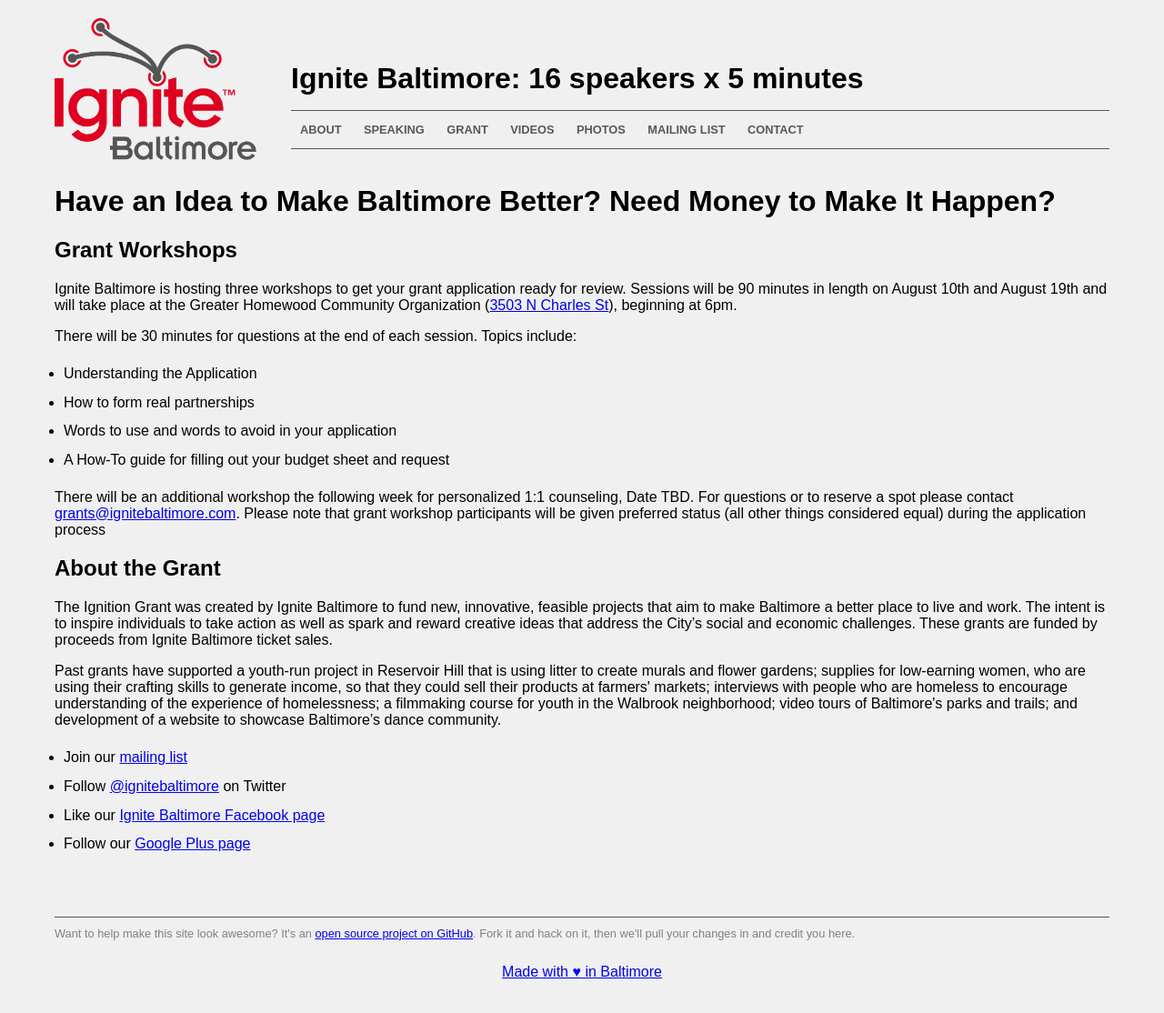
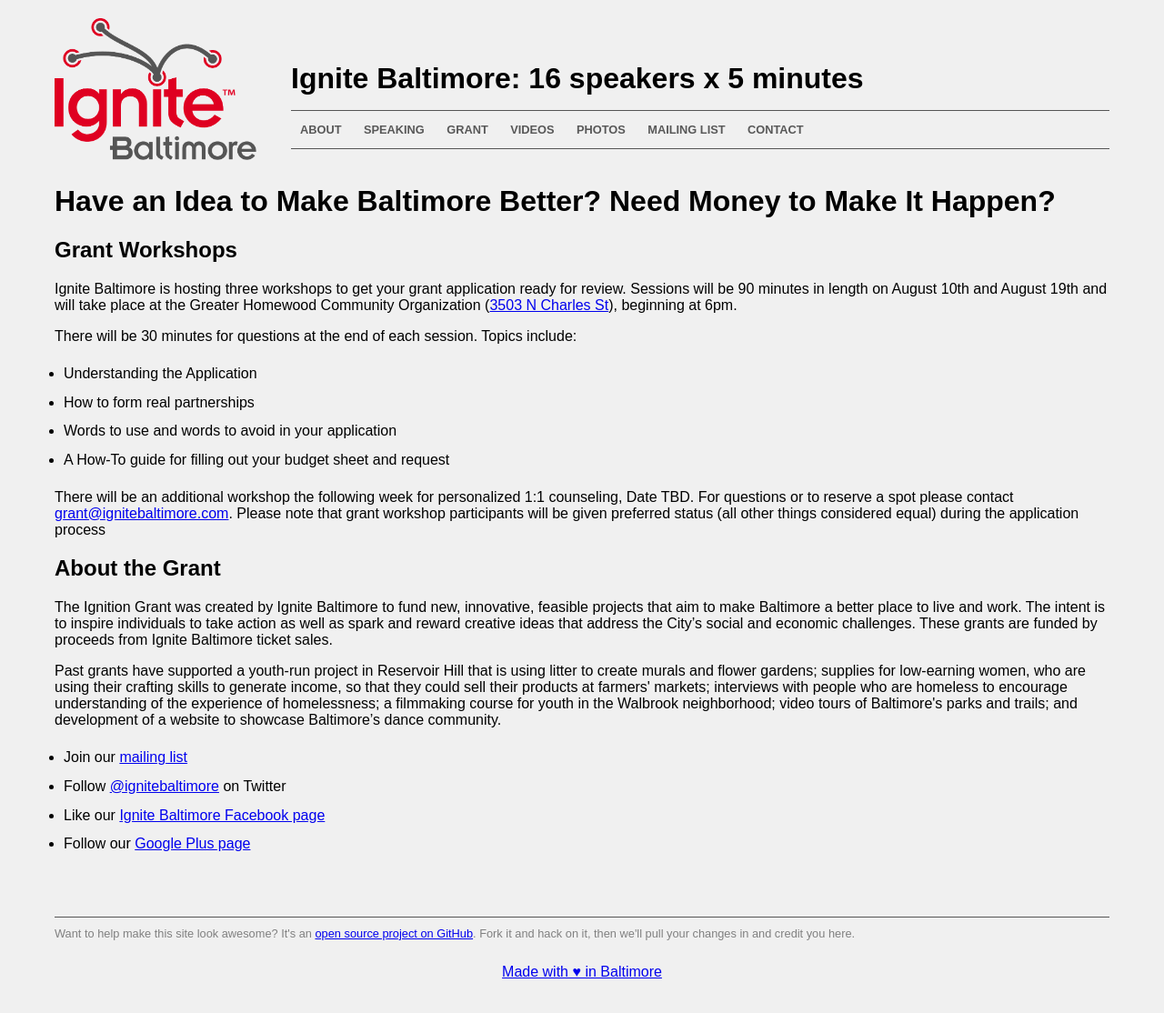
Before and after one commit to ignitebaltimore/ignitebaltimore.github.com, a Jekyll site: the page built from grant.html, in a window 1280 px wide. Shown: the whole page at 91% size. Built offline with Jekyll 4.4.1, drawn with Linux system fonts in a browser that asks for light colours; nearby versions of some CDN libraries.

Commit message:
should be grant not grants

```diff
--- a/grant.html
+++ b/grant.html
@@ -18,7 +18,7 @@
 </ul>
 
 <p class="row">There will be an additional workshop the following week for personalized 1:1 counseling, Date TBD.
-For questions or to reserve a spot please contact <a href="mailto:grants@ignitebaltimore.com">grants@ignitebaltimore.com</a>.
+For questions or to reserve a spot please contact <a href="mailto:grant@ignitebaltimore.com">grant@ignitebaltimore.com</a>.
 Please note that grant workshop participants will be given preferred status (all other things considered equal) during the application process</p>
 
 <h2 class="row">About the Grant</h2>
```
